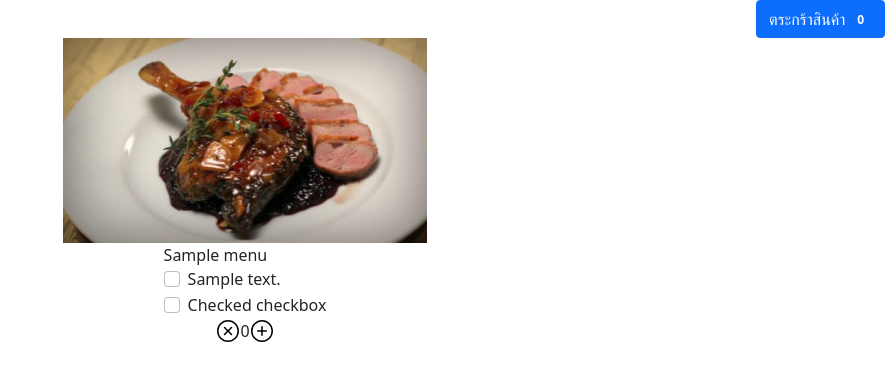
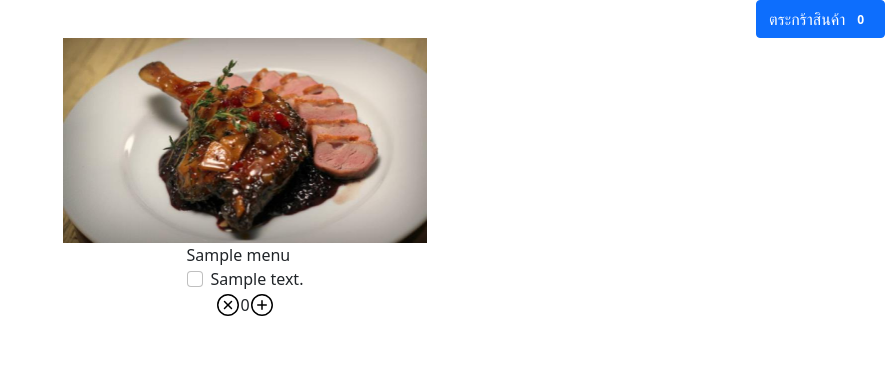
Before and after one commit to rujeng/shell_line_api, a Django app: page /delivery/1/1/ in a window 1280 px wide. Shown: the part 66-447 px from the top of the page, without its empty margins (395-1280 px from the left). Run offline with Django 3.2, Linux system fonts and the light colour scheme; tables that the repository leaves empty hold one stand-in row (values such as "Sample post"); parts of the project's set-up code (start-up, migrations or seed data) failed here and were passed over; some libraries are stand-ins or nearby versions.

Commit message:
fix menudetail.html

```diff
--- a/templates/menu_detail.html
+++ b/templates/menu_detail.html
@@ -17,15 +17,9 @@
           <div>{{menu.name}}</div>
           {% for detail in menu.details %}
             <div class="form-check">
-              <input class="form-check-input" type="checkbox" value="" id="flexCheckDefault">
+              <input class="form-check-input" type="checkbox" value="{{detail.id}}" id="flexCheckDefault">
               <label class="form-check-label" for="flexCheckDefault">
                   {{detail.name}}
-              </label>
-            </div>
-            <div class="form-check">
-              <input class="form-check-input" type="checkbox" value="" id="flexCheckChecked">
-              <label class="form-check-label" for="flexCheckChecked">
-                Checked checkbox
               </label>
             </div>
           {% endfor %}
```
